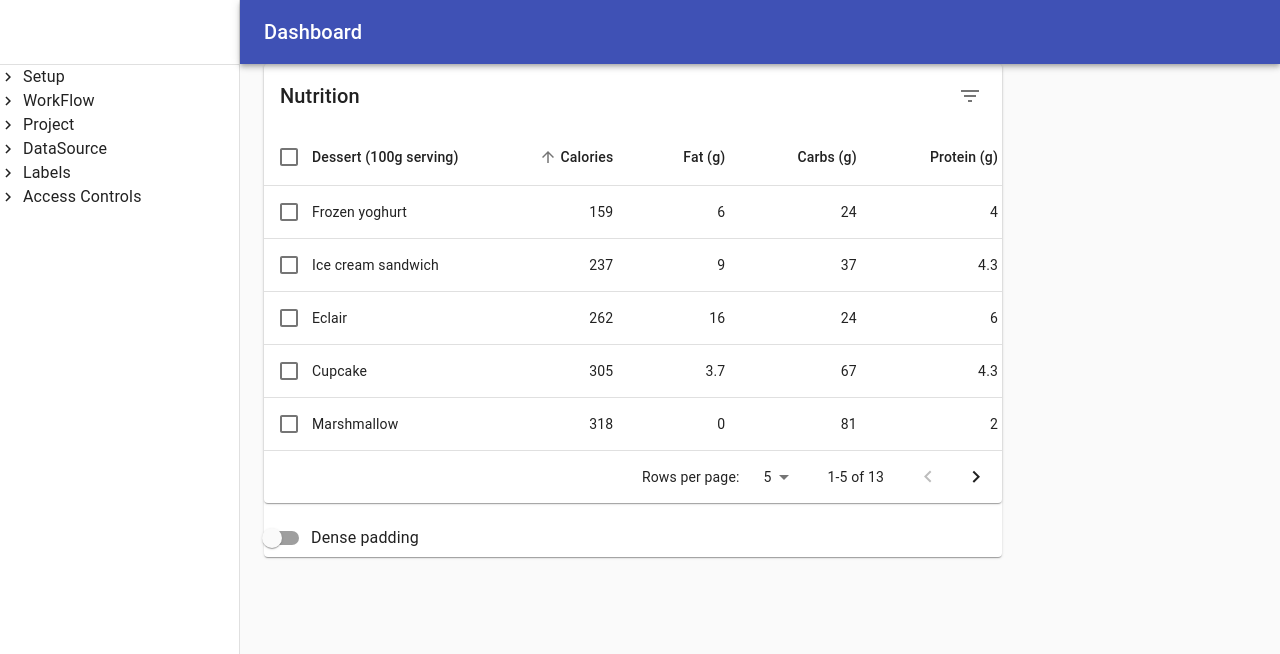
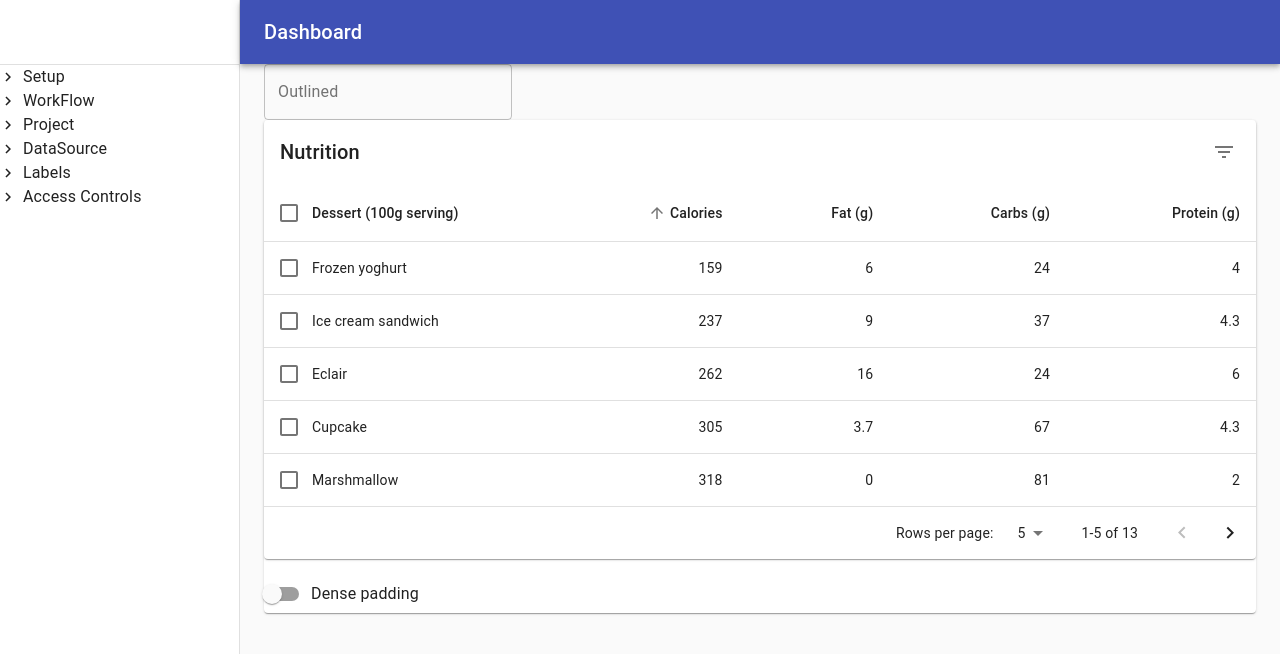
Before and after one commit to suhassanandkumar/react, a React (Create React App) app: page /home in a window 1280 px wide. Shown: the top 654 px of the page. Built offline with nearby package versions, Linux system fonts and the light colour scheme.

Commit message:
add txt field

```diff
--- a/src/pages/Home/Dashboard/DashBoard.js
+++ b/src/pages/Home/Dashboard/DashBoard.js
@@ -7,7 +7,7 @@ import Drawer from '@material-ui/core/Drawer';
 import Box from '@material-ui/core/Box';
 import AppBar from '@material-ui/core/AppBar';
 import Toolbar from '@material-ui/core/Toolbar';
-
+import TextField from '@material-ui/core/TextField'
 import Typography from '@material-ui/core/Typography';
 import Divider from '@material-ui/core/Divider';
 import IconButton from '@material-ui/core/IconButton';
@@ -107,9 +107,10 @@ class DashBoard extends Component{
       <main className={classes.content}>
         <div className={classes.appBarSpacer} />
         <Container maxWidth="lg" className={classes.container,classes.spaceing}>
-          <Grid container spacing={3}>
+          <Grid container xs={12} md={12} lg={12}>
             {/* Chart */}
-            <Grid item xs={12} md={8} lg={9} >
+            <TextField id="outlined-basic" label="Outlined" variant="outlined" />
+            <Grid item xs={12} md={12} lg={12} >
               <Paper className={fixedHeightPaper,classes.spaceing}>
                 {/* <Chart /> */}
                 <TableDash/>
```
